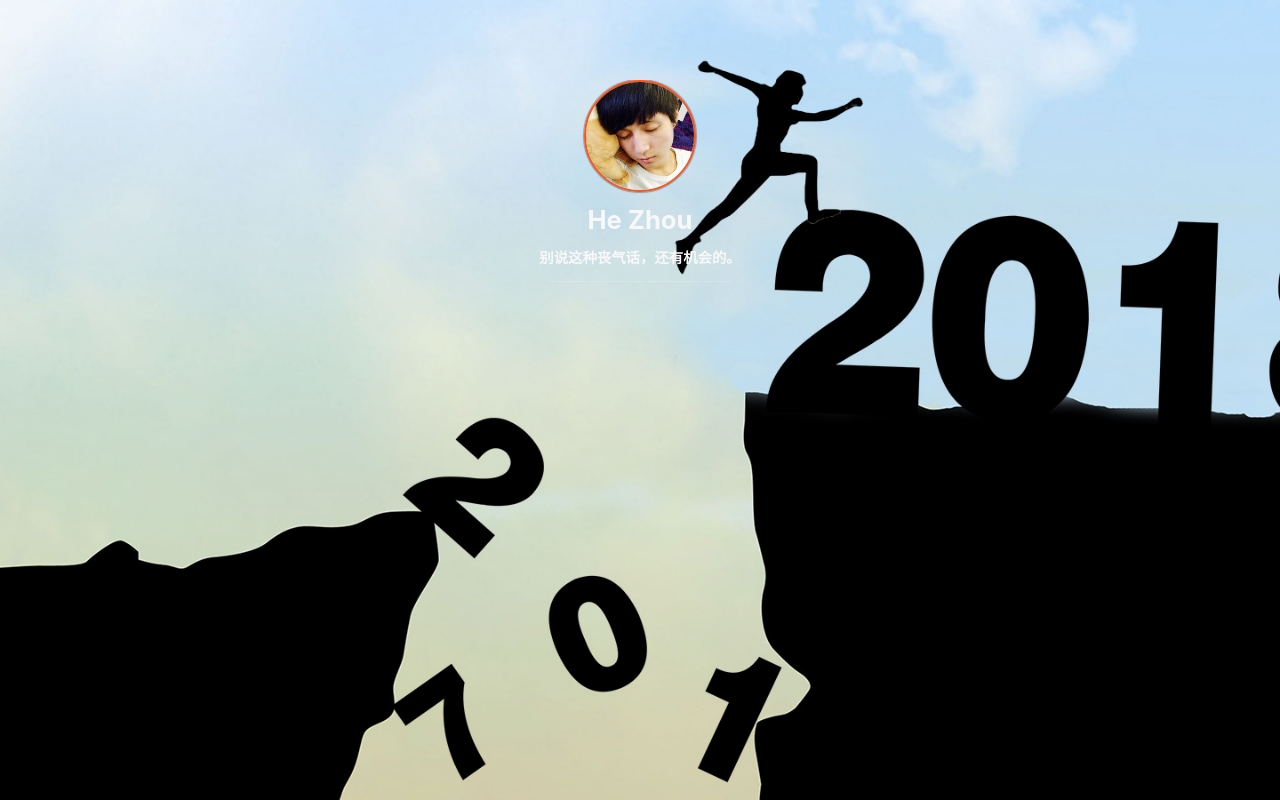
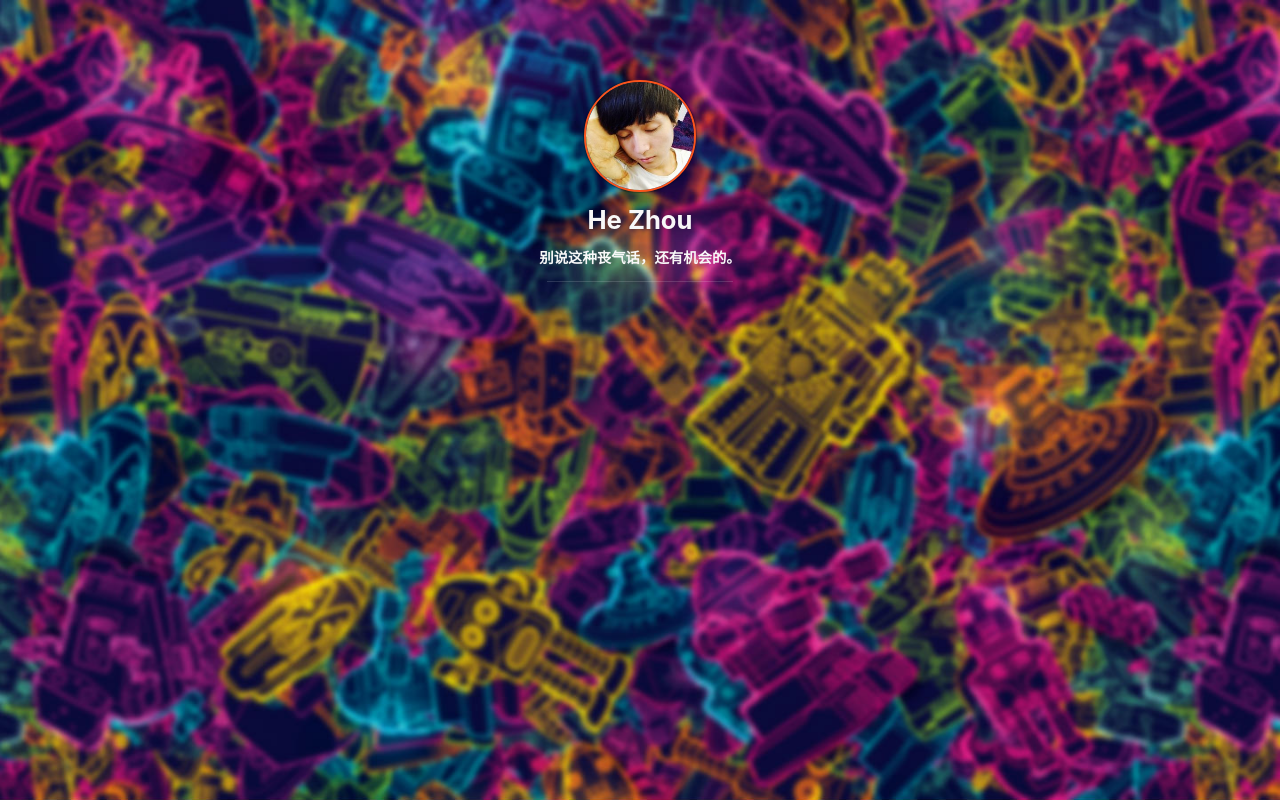
Before and after one commit to hezhii/home, a website built with webpack: page index.html in a window 1280 px wide. Built offline with nearby package versions, Linux system fonts and the light colour scheme.

Commit message:
Change background image

```diff
--- a/src/index.css
+++ b/src/index.css
@@ -66,7 +66,7 @@ a:active {
 }
 
 #page1 {
-  background-image: url(imgs/bg.jpg);
+  background-image: url(imgs/robots.jpg);
 }
 
 .inner {
```
Also changed, not shown: src/imgs/bg.jpg (deleted), src/imgs/robots.jpg (added).
